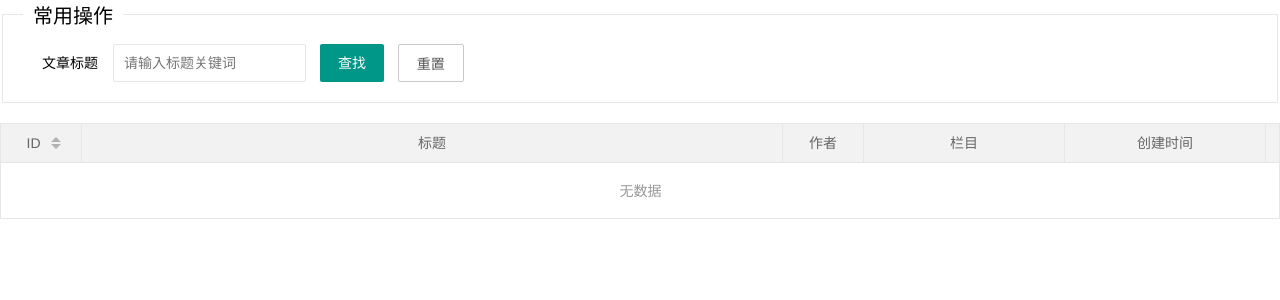
After one commit to lpwm/dexcms, a Flask app: page /admin/articles in a window 1280 px wide. The commit adds this page. Shown: the top 300 px of the page. Run offline with Flask 2, Linux system fonts and the light colour scheme; data that the repository does not hold is empty.

Commit message:
实现文章管理 待办任务: 管理文章分类
Signed-off-by: Dexter Lien <lpwm@qq.com>

```diff
--- a/config.py
+++ b/config.py
@@ -18,8 +18,8 @@ SECRET_KEY = os.urandom(24)
 JSON_AS_ASCII = False
 
 # 数据库配置
-# HOSTNAME = '10.41.56.123'
-HOSTNAME = '127.0.0.1'
+HOSTNAME = '10.41.56.123'
+# HOSTNAME = '127.0.0.1'
 PORT = '3306'
 DATABASE = 'dexcms'
 USERNAME = 'root'
--- a/main.py
+++ b/main.py
@@ -112,7 +112,53 @@ def logout():
     return redirect(url_for('index'))
 
 
-@app.route('/add', methods=['GET', 'POST'])
+@app.route('/admin/articles', methods=['GET', 'POST'])
+def articles():
+    """
+    管理全部文章
+    :return:
+    """
+    if request.method == 'GET':
+        return render_template('/admin/articles.html')
+    if request.method == 'POST':
+        method = request.form.get('method')
+
+        # 删除
+        if method == 'delete':
+            article_id = request.form.get('article_id')
+            article = Article.query.filter(Article.id == article_id).first()
+            if article:
+                db.session.delete(article)
+                db.session.commit()
+                return jsonify({
+                    'status': 0,
+                    'msg': '文章删除成功!'
+                })
+            else:
+                return jsonify({
+                    'status': -1,
+                    'msg': '文章删除失败,请联系管理员.'
+                })
+
+        # 分页获取
+        if method == 'paginate':
+            page = request.form.get(key='page', default=1, type=int)
+            limit = request.form.get(key='limit', default=10, type=int)
+            pagination = Article.query.paginate(page, per_page=limit, error_out=False)
+
+            arts = pagination.items
+            arts = [i.serialize for i in arts]
+            total_count = Article.query.count()  # 获取全部user表中的记录数量
+            result = {
+                'code': 0,
+                'msg': '',
+                'count': total_count,  # 这个是全部数据集的数量,不是分页的单页数量
+                'data': arts
+            }
+            return jsonify(result)
+
+
+@app.route('/admin/add_article', methods=['GET', 'POST'])
 @login_check
 def add():
     """
@@ -120,7 +166,7 @@ def add():
     :return:
     """
     if request.method == 'GET':
-        return render_template('add.html')
+        return render_template('/admin/add_article.html')
     if request.method == 'POST':
         title = request.form.get('title')
         content = request.form.get('content')
@@ -153,6 +199,15 @@ def admin_category():
         return render_template('admin/category.html')
     if request.method == 'POST':
         return render_template('admin/category.html')
+
+
+@app.route('/admin/dashboard', methods=['GET'])
+def admin_dashboard():
+    """
+    后台首页
+    :return:
+    """
+    return render_template('/admin/dashboard.html')
 
 
 @app.route('/admin/users', methods=['GET', 'POST'])
--- a/static/main.css
+++ b/static/main.css
@@ -6,3 +6,9 @@
     height: 4rem;
     overflow: hidden;
 }
+
+.main-iframe{
+    width:100%;
+    height:99%;
+    border:0;
+}
--- /dev/null
+++ b/templates/admin/articles.html
@@ -0,0 +1,156 @@
+{% extends 'admin/base.html' %}
+{% block body %}
+    <div class="layui-row">
+        <fieldset class="layui-elem-field">
+            <legend>常用操作</legend>
+
+            <form id="searchForm" class="layui-form">
+                <div class="layui-form-item" style="margin-top:15px">
+                    <div class="layui-inline">
+                        <label class="layui-form-label">文章标题</label>
+                        <div class="layui-input-block">
+                            <input type="text" name="title_keyword" required lay-verify="required" placeholder="请输入标题关键词"
+                                   autocomplete="off" class="layui-input">
+                        </div>
+                    </div>
+                    <div class="layui-inline">
+                        <button type="submit" class="layui-btn" lay-submit lay-filter="doSearch">查找</button>
+                        <button type="reset" class="layui-btn layui-btn-primary" onclick="loadTable()">重置</button>
+                    </div>
+                </div>
+                <div class="layui-form-item">
+
+                </div>
+            </form>
+        </fieldset>
+    </div>
+    <div class="layui-row">
+        <table id="articles_table" lay-filter="articles_table_layui"></table>
+    </div>
+    {#表格每行后面的操作按钮集合#}
+    <script type="text/html" id="rowTool">
+        <a class="layui-btn layui-btn-xs" lay-event="detail">查看</a>
+        <a class="layui-btn layui-btn-warm layui-btn-xs" lay-event="edit">编辑</a>
+        <a class="layui-btn layui-btn-danger layui-btn-xs" lay-event="del">删除</a>
+        {#注释测试#}
+    </script>
+{% endblock %}
+{% block script %}
+    <script>
+
+        {#监听搜索框表单提交#}
+        var form = layui.form;
+        {#搜索用户表单#}
+        form.on('submit(doSearch)', function (data) {
+            var tel = data.field.tel
+            table.reload('articles_table', {
+                where: {
+                    method: 'query',
+                    tel: tel
+                },
+                page: {
+                    curr: 1
+                }
+            });
+            return false;
+        });
+
+        {#加载表格数据#}
+        var table = layui.table;
+
+        function loadTable() {
+            table.render({
+                elem: '#articles_table',
+                //height: 480,          //不指定固定值将自动适应高度
+                url: '/admin/articles',
+                method: 'post',     //这里是ajax的请求类型
+                where: {            //发送请求的其他参数
+                    method: 'paginate'  //传给后台的额外post数据
+                },
+                request: {
+                    pageName: 'page',     //调整post请求中传入后台的页码的参数名称，默认：page
+                    limitName: 'limit'    //每页数据量的参数名，默认：limit
+                },
+                page: true,
+                cols: [[
+                    {field: 'id', title: 'ID', width: 80, align: 'center', sort: true, fixed: 'left'},
+                    {field: 'title', title: '标题', align: 'center', width: 700},
+                    {field: 'author_name', title: '作者', align: 'center', width: 80},
+                    {field: 'category_name', title: '栏目', align: 'center', width: 200},
+                    {field: 'create_time', title: '创建时间', align: 'center', width: 200},
+                    {field: 'operate', title: '操作', minWidth: 200, align: 'center', toolbar: '#rowTool'}
+                ]]
+            });
+        }
+
+        loadTable();
+
+        {#监听表格中每行后面的工具条#}
+        table.on('tool(articles_table_layui)', function (obj) {
+            var data = obj.data;    //获取当前行数据
+            var layEvent = obj.event;   //获取lay-event对应的值
+            var tr = obj.tr;    //获取当前行<tr>的DOM对象(如果有的话)
+
+            if (layEvent === 'detail') {
+                //详情操作
+                layer.alert(data.title)
+            }
+            if (layEvent === 'del') {
+                //删除操作
+                layer.confirm('真的要删除吗?', function (index) {
+                    $.ajax({
+                        url: '/admin/articles',
+                        method: 'post',
+                        data: {
+                            method: 'delete',
+                            article_id: data.id
+                        },
+                        success: function (ret) {
+                            layer.alert(ret.msg)
+                        }
+                    });
+                    obj.del();  //删除对应行的dom结构,并更新缓存
+                    layer.close(index);     //关闭弹出层
+                })
+            }
+            if (layEvent === 'LAYTABLE_TIPS') {
+                layer.alert('头部工具栏扩展的右侧图标')
+            }
+
+        })
+    </script>
+
+    {#添加用户的弹窗#}
+    <form class="layui-form" id="addUserForm" style="padding:40px;display:none">
+        <div class="layui-form-item">
+            <label class="layui-form-label">姓名</label>
+            <div class="layui-input-block">
+                <input type="text" class="layui-input" required lay-verify="required" name="username">
+            </div>
+        </div>
+        <div class="layui-form-item">
+            <label class="layui-form-label">手机</label>
+            <div class="layui-input-block">
+                <input type="text" class="layui-input" required lay-verify="required" name="tel">
+            </div>
+        </div>
+        <div class="layui-form-item">
+            <label class="layui-form-label">密码</label>
+            <div class="layui-input-block">
+                <input type="password" class="layui-input" required lay-verify="required" name="password1">
+            </div>
+        </div>
+        <div class="layui-form-item">
+            <label class="layui-form-label">确认密码</label>
+            <div class="layui-input-block">
+                <input type="password" class="layui-input" required lay-verify="required" name="password2">
+            </div>
+        </div>
+        <div class="layui-form-item">
+            <div class="layui-input-block">
+                <button class="layui-btn" lay-submit lay-filter="submitAddUser">增加用户</button>
+                <button type="reset" class="layui-btn layui-btn-primary">重置</button>
+            </div>
+        </div>
+    </form>
+{% endblock %}
--- a/templates/admin/base.html
+++ b/templates/admin/base.html
@@ -4,65 +4,13 @@
     <meta charset="UTF-8">
     <title>{% block title %}{% endblock %}</title>
     <link rel="stylesheet" href="/static/layui/css/layui.css" media="all">
+    <link rel="stylesheet" href="/static/main.css">
     {% block head %}{% endblock %}
 </head>
 <body class="layui-layout-body">
-
-<div class="layui-layout layui-layout-admin">
-    {# 顶部 #}
-    <div class="layui-header header">
-        <div class="layui-logo">
-            DexCMS管理后台
-        </div>
-
-        <ul class="layui-nav layui-layout-right">
-            <li class="layui-nav-item">
-                <a href="javascript:">
-
-                    贤心
-                    <span class="layui-nav-more"></span>
-                </a>
-                <dl class="layui-nav-child">
-                    <dd><a href="">注销</a></dd>
-                </dl>
-            </li>
-        </ul>
-    </div>
-    {# 左侧菜单 #}
-    <div class="layui-side layui-bg-black">
-        <div class="layui-side-scroll">
-            <!-- 左侧导航区域（可配合layui已有的垂直导航） -->
-            <ul class="layui-nav layui-nav-tree" lay-filter="test" lay-shrink="all">
-                <li class="layui-nav-item">
-                    <a class="" href="javascript:">文章管理<span class="layui-nav-more"></span></a>
-                    <dl class="layui-nav-child">
-                        <dd><a href="javascript:">列表一</a></dd>
-                        <dd><a href="javascript:">列表二</a></dd>
-                        <dd><a href="javascript:">列表三</a></dd>
-                        <dd><a href="javascript:">超链接</a></dd>
-                    </dl>
-                </li>
-                <li class="layui-nav-item"><a href="javascript:">栏目管理</a></li>
-                <li class="layui-nav-item layui-this"><a href="javascript:">用户管理</a></li>
-            </ul>
-        </div>
-    </div>
-    {# 主体区域 #}
-    <div class="layui-body" style="padding:15px;">
-        {% block body %}{% endblock %}
-    </div>
-    {# 底部footer #}
-    <div class="layui-footer">
-        <p align="right">© DexCMS 2019</p>
-    </div>
-</div>
-
-
+{% block body %}{% endblock %}
 <script src="/static/jquery-3.4.1.min.js"></script>
 <script src="/static/layui/layui.all.js" charset="utf-8"></script>
-<script>
-    var element = layui.element;
-</script>
 {% block script %}
 {% endblock %}
 </body>
--- /dev/null
+++ b/templates/admin/dashboard.html
@@ -0,0 +1 @@
+<h1>首页的Dashboard</h1>
```
Also changed, not shown: models.py (+16 -1 lines), static/layui_test.html (+15 -2 lines), templates/admin/add_article.html (added, +52 -0 lines), templates/admin/index.html (+51 -1 lines).
